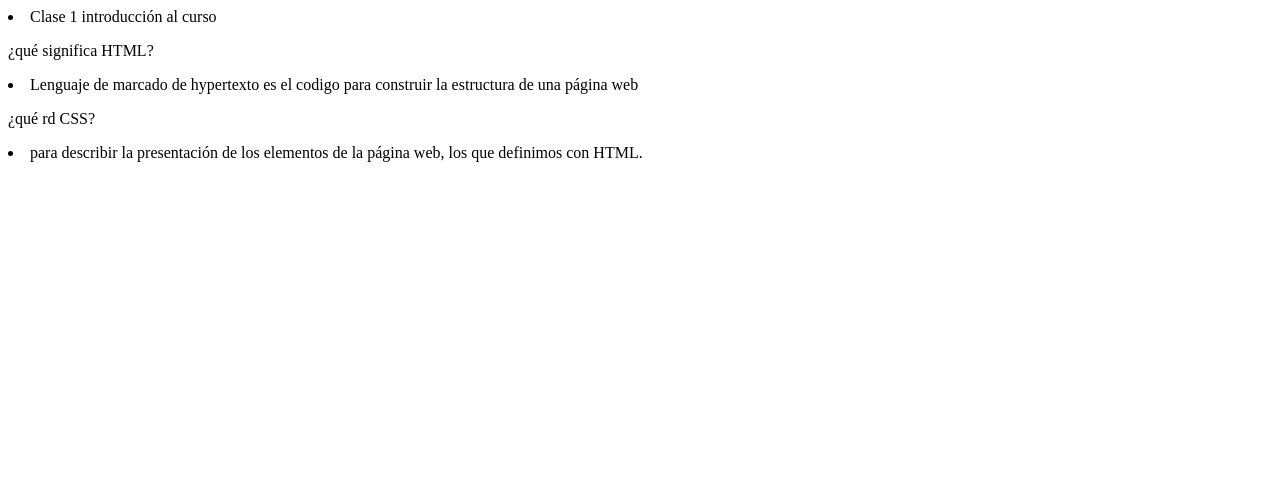
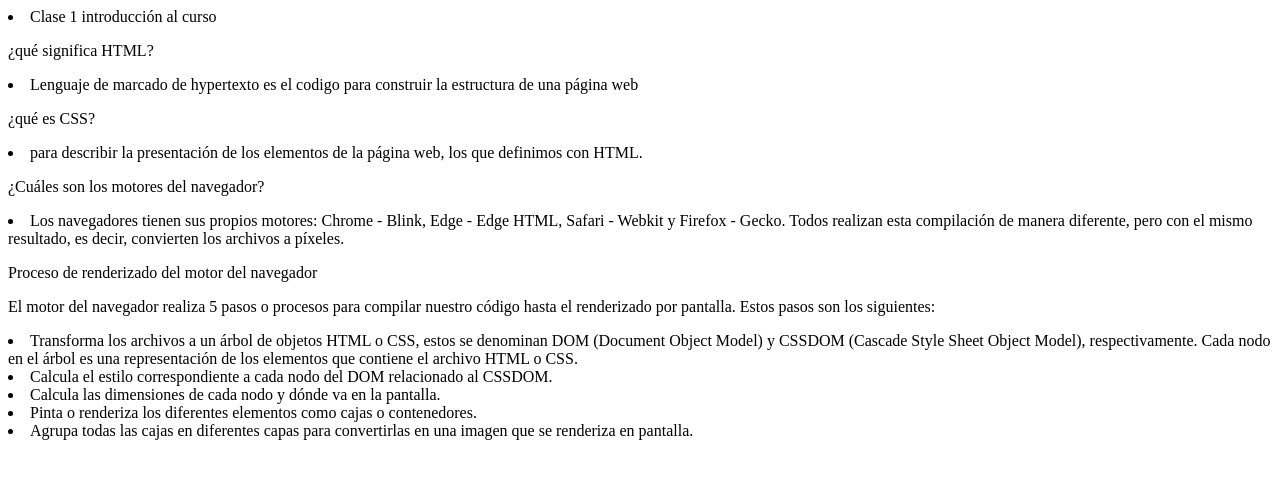
Before and after one commit to erikmya/Curso_frontend, a plain HTML site: page erik_clases.html in a window 1280 px wide. Drawn offline with Linux system fonts and the light colour scheme.

Commit message:
Clase 3 Motores del navegador

```diff
--- a/erik_clases.html
+++ b/erik_clases.html
@@ -10,8 +10,17 @@
     <li>Clase 1 introducción al curso</li>
     <p>¿qué significa HTML?</p>
     <li>Lenguaje de marcado de hypertexto es el codigo para construir la estructura de una página web</li>
-    <p>¿qué rd CSS?</p>
+    <p>¿qué es CSS?</p>
     <li>para describir la presentación de los elementos de la página web, los que definimos con HTML.
     </li>
+    <p>¿Cuáles son los motores del navegador?</p>
+    <li>Los navegadores tienen sus propios motores: Chrome - Blink, Edge - Edge HTML, Safari - Webkit y Firefox - Gecko. Todos realizan esta compilación de manera diferente, pero con el mismo resultado, es decir, convierten los archivos a píxeles.</li>
+    <p>Proceso de renderizado del motor del navegador</p>
+    <p>El motor del navegador realiza 5 pasos o procesos para compilar nuestro código hasta el renderizado por pantalla. Estos pasos son los siguientes:</p>
+    <li>Transforma los archivos a un árbol de objetos HTML o CSS, estos se denominan DOM (Document Object Model) y CSSDOM (Cascade Style Sheet Object Model), respectivamente. Cada nodo en el árbol es una representación de los elementos que contiene el archivo HTML o CSS.</li>
+    <li>Calcula el estilo correspondiente a cada nodo del DOM relacionado al CSSDOM.</li>
+    <li>Calcula las dimensiones de cada nodo y dónde va en la pantalla.</li>
+    <li>Pinta o renderiza los diferentes elementos como cajas o contenedores.</li>
+    <li>Agrupa todas las cajas en diferentes capas para convertirlas en una imagen que se renderiza en pantalla.</li>
 </body>
 </html>
```
